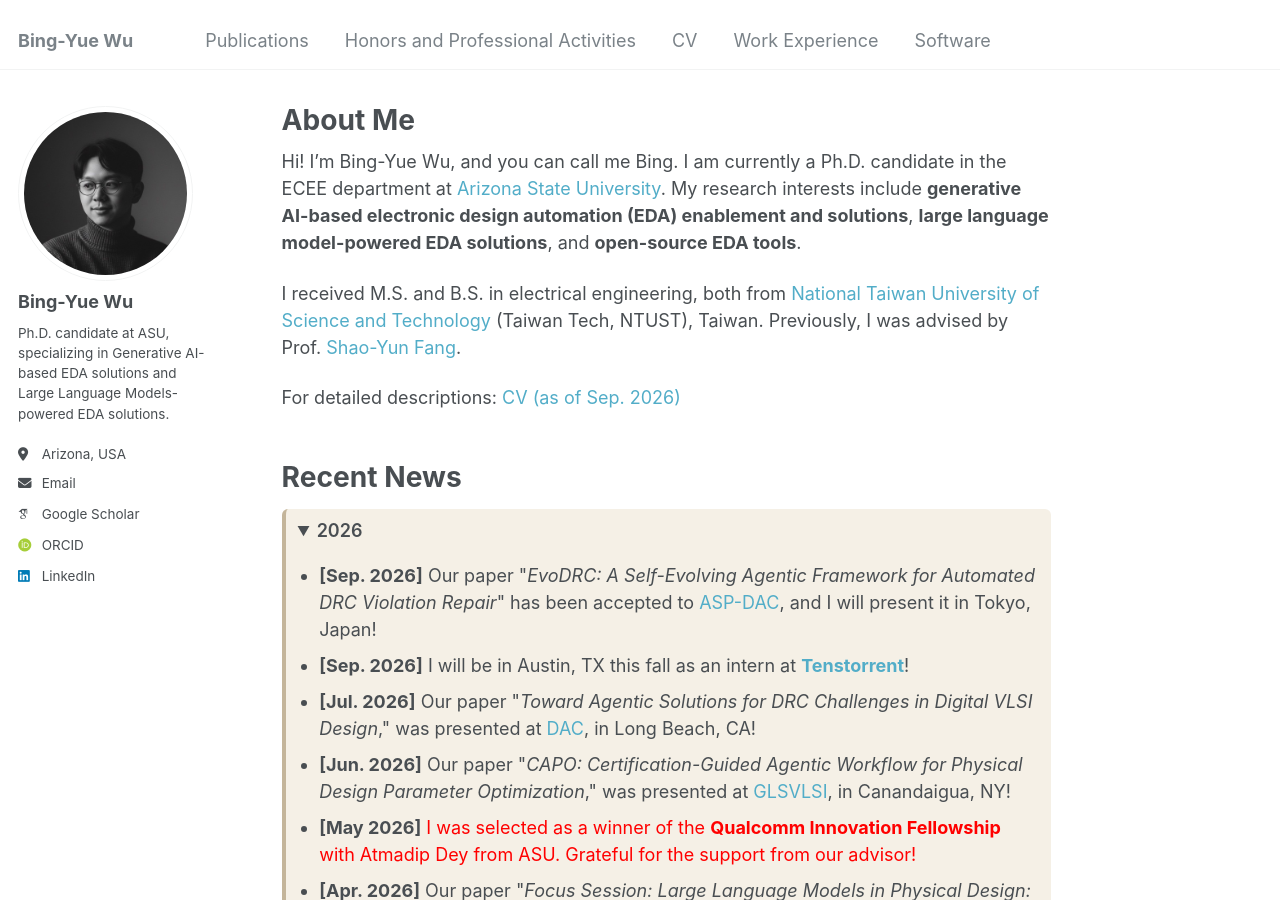
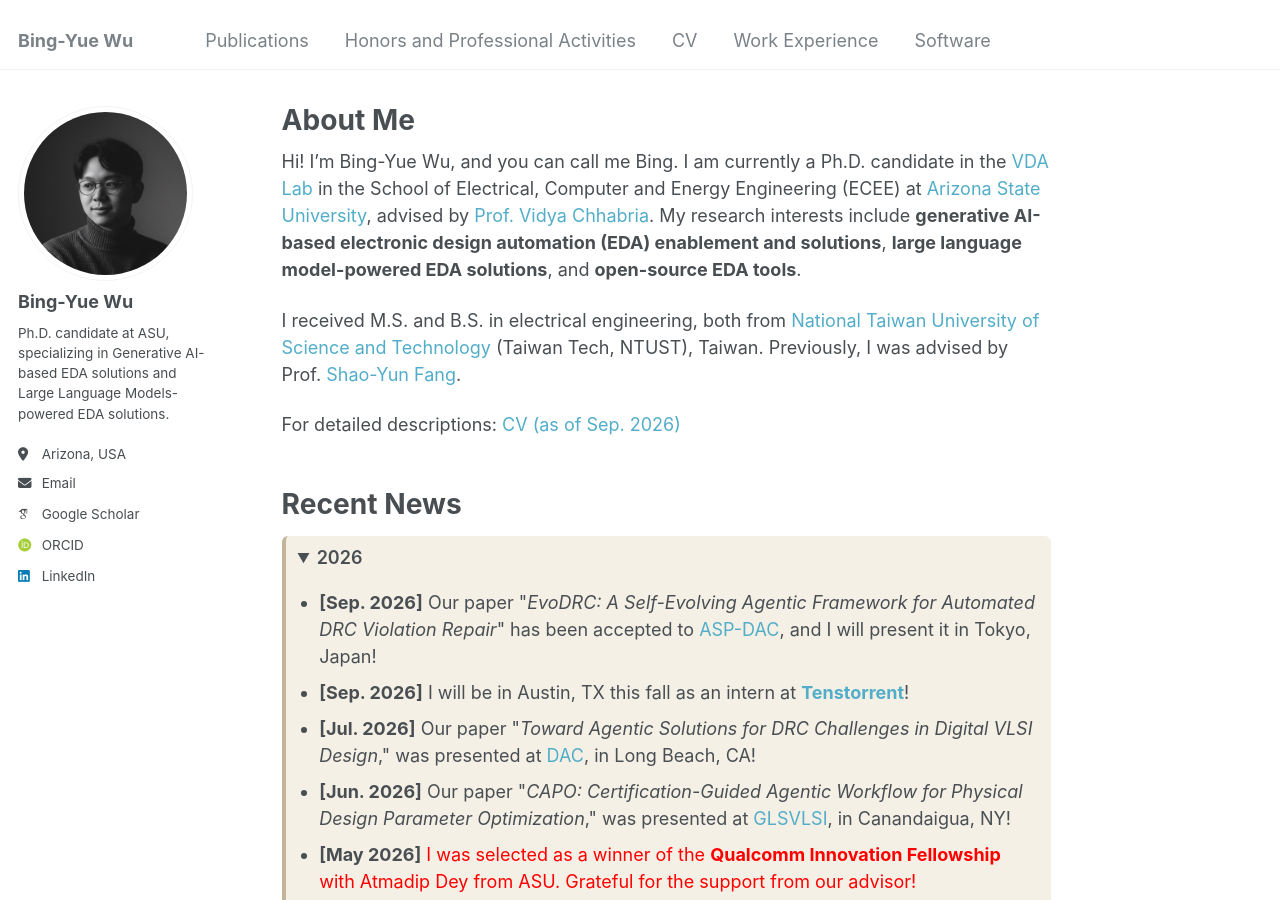
Before and after one commit to bingyuew/bingyuew.github.io, a Jekyll site: the page built from _pages/about.md, in a window 1280 px wide and 900 px high. Built offline with Jekyll 4.4.1, drawn with Linux system fonts in a browser that asks for light colours; some web fonts are replaced.

Commit message:
update about
Signed-off-by: 吳秉曜 <wubingyao@MacBook-bro.local>

```diff
--- a/_pages/about.md
+++ b/_pages/about.md
@@ -7,7 +7,7 @@ redirect_from:
   - /about.html
 ---
 
-Hi! I'm Bing-Yue Wu, and you can call me Bing. I am currently a Ph.D. candidate in the ECEE department at <a href="https://ecee.engineering.asu.edu/" style="text-decoration: none;">Arizona State University</a>. My research interests include **generative AI-based electronic design automation (EDA) enablement and solutions**, **large language model-powered EDA solutions**, and **open-source EDA tools**.
+Hi! I'm Bing-Yue Wu, and you can call me Bing. I am currently a Ph.D. candidate in the <a href="https://faculty.engineering.asu.edu/vidyachhabria/" style="text-decoration: none;">VDA Lab</a> in the School of Electrical, Computer and Energy Engineering (ECEE) at <a href="https://ecee.engineering.asu.edu/" style="text-decoration: none;">Arizona State University</a>, advised by <a href="https://www.linkedin.com/in/vidya-chhabria/" style="text-decoration: none;">Prof. Vidya Chhabria</a>. My research interests include **generative AI-based electronic design automation (EDA) enablement and solutions**, **large language model-powered EDA solutions**, and **open-source EDA tools**.
 
 I received M.S. and B.S. in electrical engineering, both from <a href="https://www.ntust.edu.tw/?Lang=en" style="text-decoration: none;">National Taiwan University of Science and Technology</a> (Taiwan Tech, NTUST), Taiwan. Previously, I was advised by Prof. <a href="https://syfang703.github.io/ntust-edalab/" style="text-decoration: none;">Shao-Yun Fang</a>.
 
```
